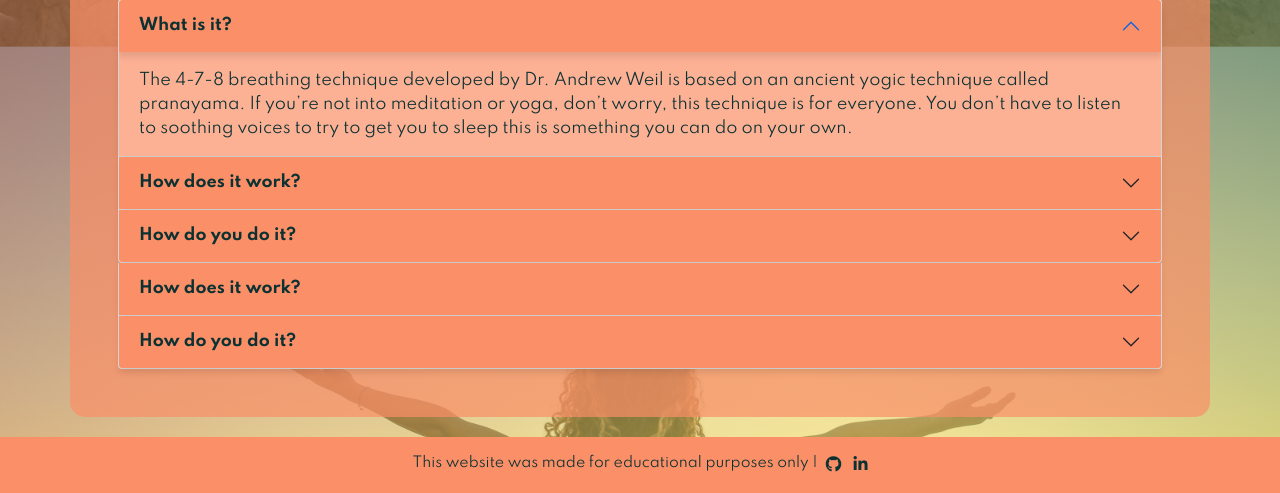
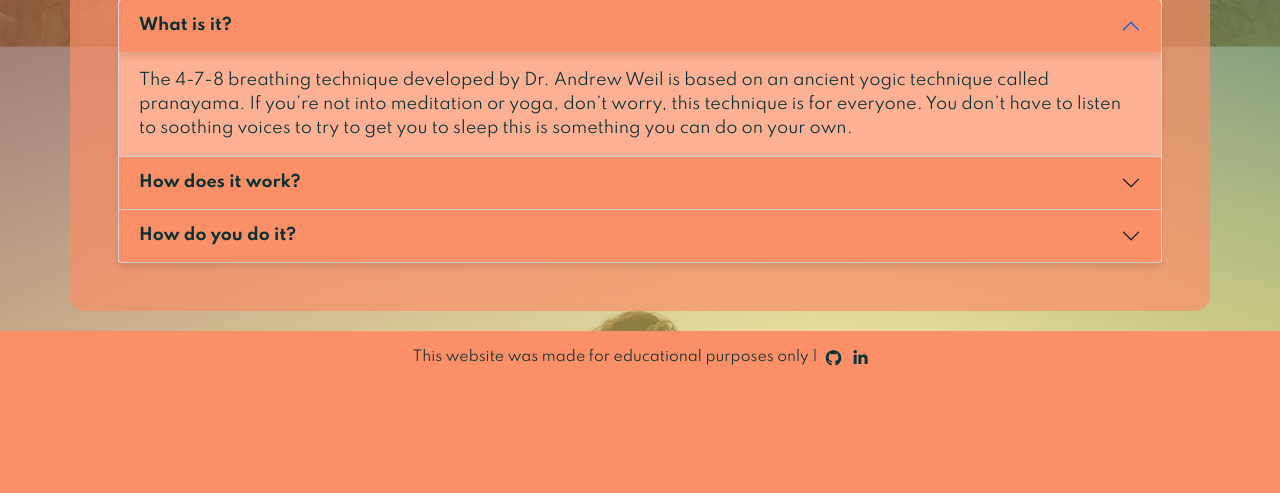
Before and after one commit to JoGorska/hackathon_team_4, a Django app: template templates/tired.html in a window 1280 px wide. Shown: the part 847-1340 px from the top of the page. After the commit the page ends 1213 px from the top, so only its background shows below. Run offline with Django 3.2, Linux system fonts and the light colour scheme; the template is opened without the code that fills it, so the values that code supplies are empty; some libraries are stand-ins or nearby versions.

Commit message:
Remove duplicate accordion divs from tired.html

```diff
--- a/templates/tired.html
+++ b/templates/tired.html
@@ -88,74 +88,11 @@
                       </ol>
                       <p>When you inhale again, you initiate a new cycle of breath. Practice this pattern for four full breaths.
                       It is recommended that you only practice 4-7-8 breathing for four breaths when you’re first starting out. You can gradually work your way up to eight full breaths.</p>
-
                   </div>
                 </div>
               </div>
             </div>
-            <div class="accordion-item">
-              <h2 class="accordion-header" id="headingTwo">
-                <button class="accordion-button collapsed fw-bold" type="button" data-bs-toggle="collapse"
-                  data-bs-target="#collapseTwo" aria-expanded="false" aria-controls="collapseTwo">
-                  How does it work?
-                </button>
-              </h2>
-              <div id="collapseTwo" class="accordion-collapse collapse" aria-labelledby="headingTwo"
-                data-bs-parent="#accordionExample">
-                <div class="accordion-body">
-                  Breathing techniques are designed to bring the body into a state of deep relaxation. Patterns of
-                  holding your breath allow your body to replenish its oxygen, giving your organs and tissues a
-                  much-needed oxygen boost. This practice can also help to balance the body and regulate the
-                  fight-or-flight response we feel when we're stressed. Lack of sleep can often centre around anxiety or
-                  worries about what happened today or what might happen tomorrow. This can keep us from getting a well
-                  needed rest. Instead of focusing on your worries this technique will help you focus on breathing.
-                </div>
-              </div>
-            </div>
-            <div class="accordion-item">
-              <h2 class="accordion-header" id="headingThree">
-                <button class="accordion-button collapsed fw-bold" type="button" data-bs-toggle="collapse"
-                  data-bs-target="#collapseThree" aria-expanded="false" aria-controls="collapseThree">
-                  How do you do it?
-                </button>
-              </h2>
-              <div id="collapseThree" class="accordion-collapse collapse" aria-labelledby="headingThree"
-                data-bs-parent="#accordionExample">
-                <div class="accordion-body">
-                  <p>This breathing technique shouldn't be practiced in a setting where you're not prepared to fully
-                    relax. While it doesn't necessarily have to be used for falling asleep, it can still put the
-                    practitioner into a state of deep relaxation. Make sure you don't need to be fully alert immediately
-                    after practicing your breathing cycles.</p>
-                  <p>If you're not already in bed find a place to sit or lie down comfortably. </p>
-                  <p>Rest the tip of your tongue against the roof of your mouth, right behind your top front teeth.
-                    You'll need to keep your tongue in place throughout the practice. Some people find that when they
-                    purse their lips it can be easier to exhale. </p>
-                  <p>The following steps should all be carried out in the cycle of one breath:
-                    <ol>
-                      <li>First, let your lips part. Make a whooshing sound,
-                        exhaling completely through your mouth.
-                      </li>
-                      <li>
-                        Next, close your lips, inhaling silently through your
-                        nose as you count to four in your head.
-                      </li>
-                      <li>Then, for seven seconds, hold your breath. This is the most important part of this exercise.
-                      </li>
-                      <li>
-                        Make another whooshing exhale from your mouth for eight seconds.
-                      </li>
-                    </ol>
-                  </p>
-                  <p>
-                    When you inhale again, you initiate a new cycle of breath. Practice this pattern for four full
-                    breaths.
-                    It is recommended that you only practice 4-7-8 breathing for four breaths when you're first starting
-                    out. You can gradually work your way up to eight full breaths.
-                  </p>
-                </div>
-              </div>
-            </div>
-          </div>
+
           <!--accordion end-->
         </div>
       </div>
```
